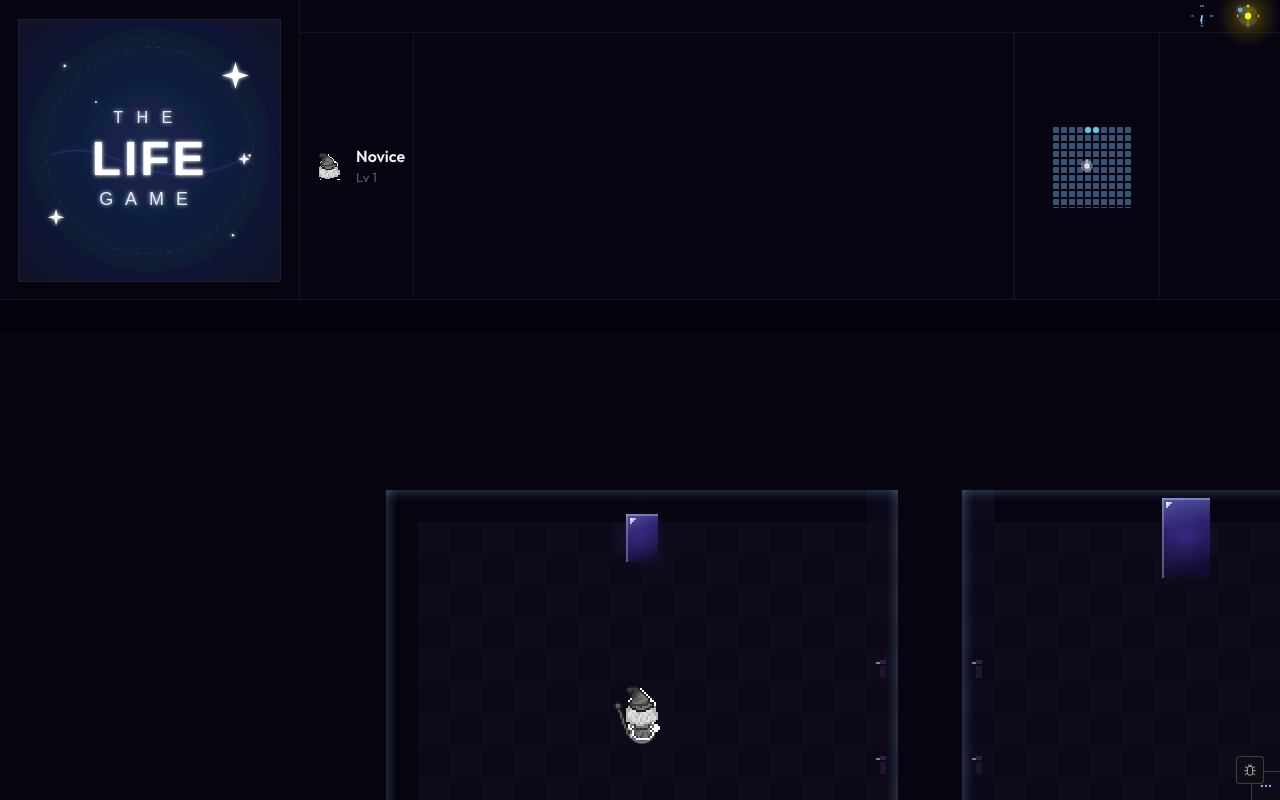
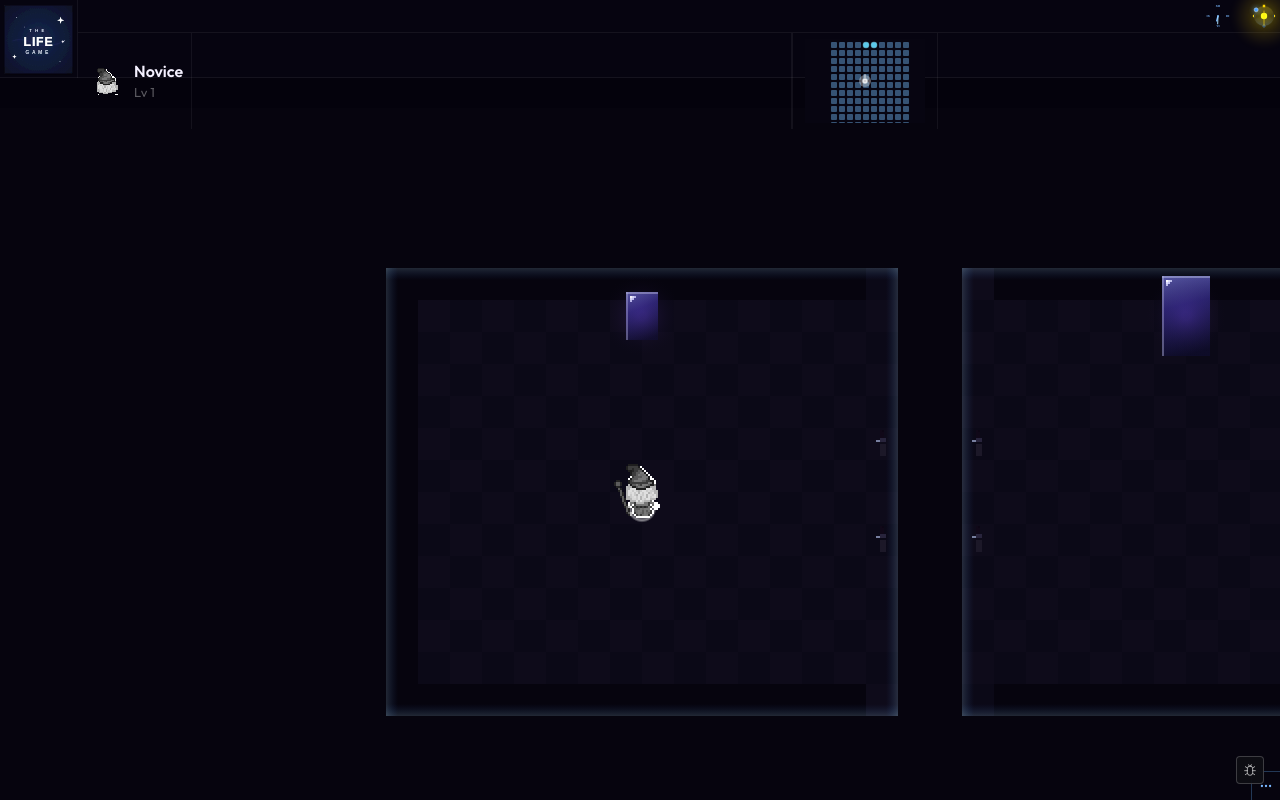
Before and after one commit to cambouquet/life-mmo, a React (Vite) app: page / in a window 1280 px wide. Built offline with nearby package versions, Linux system fonts and the light colour scheme.

Commit message:
feat: logo

```diff
--- a/src/components/HUD/MenuBar.scss
+++ b/src/components/HUD/MenuBar.scss
@@ -11,7 +11,8 @@
   pointer-events: auto;
   background: transparent;
   backdrop-filter: none;
-  padding: 0 16px;
+  padding: 0;
+  margin: 0;
   flex-shrink: 0;
   overflow: visible;
   border-bottom: 1px solid rgba(255, 255, 255, 0.06);
--- a/src/styles/_hud.scss
+++ b/src/styles/_hud.scss
@@ -16,12 +16,14 @@
   z-index: 100;
   display: flex;
   width: 100%;
+  height: calc($hud-h + 24px);
   flex-shrink: 0;
   pointer-events: none;
   background: rgba(8, 6, 18, 0.80);
   backdrop-filter: blur(12px);
   border-bottom: 1px solid rgba(255, 255, 255, 0.06);
-  height: 300px;
+  margin: 0;
+  padding: 0;
 
   & > * {
     pointer-events: auto;
@@ -30,8 +32,8 @@
 
 .logo-panel {
   flex: 0 0 auto;
-  width: 300px;
-  height: 300px;
+  width: calc($hud-h + 24px);
+  height: calc($hud-h + 24px);
   border-right: 1px solid rgba(255, 255, 255, 0.06);
   display: flex;
   align-items: center;
@@ -60,6 +62,8 @@
   align-items: stretch;
   width: 100%;
   flex: 1;
+  margin: 0;
+  padding: 0;
 }
 
 // ── 3 – Minimap panel (between CharPanel and Clock) ──────────────────────────
```
